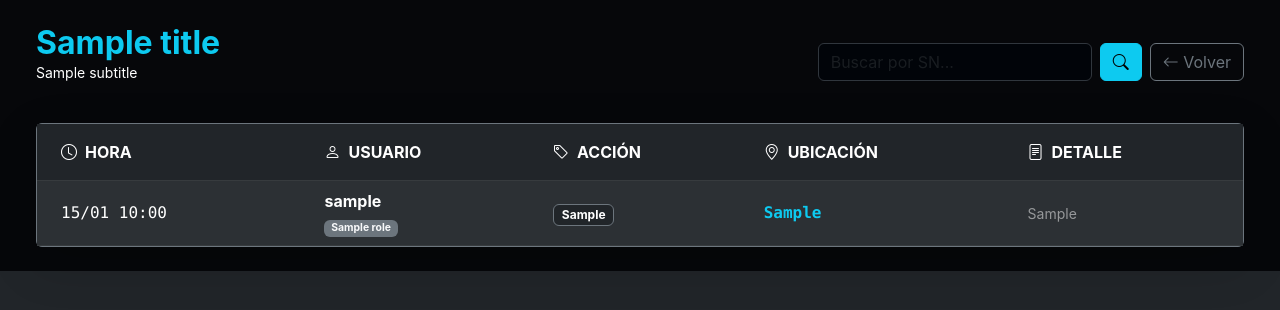
After one commit to WakingCat/nyo, a Flask app: template app/templates/mi_historial.html in a window 1280 px wide. The commit adds this page. Shown: the top 310 px of the page. Run offline with Flask 3, Linux system fonts and the light colour scheme; tables that the repository leaves empty hold one stand-in row (values such as "Sample post"); the template is opened without the code that fills it: values that come from a table or form of the project are taken from there, most other values are stand-ins (such as "Sample title", 1, 10 or a date in 2020); some libraries are stand-ins or nearby versions.

Commit message:
Features: Diagnostic flow, Personal History, RMA Autocomplete

```diff
--- a/app/routes/main.py
+++ b/app/routes/main.py
@@ -183,6 +183,51 @@ def monitor():
 
     historial = query.limit(100).all()
     return render_template('admin/monitor.html', historial=historial)
+
+
+@main_bp.route('/mi-historial')
+@login_required
+def mi_historial():
+    """Historial personal y de mi grupo (mismos WH/Contenedores)"""
+    user = User.query.get(session['user_id'])
+    my_whs = user.get_assigned_warehouses()
+
+    if not my_whs:
+        # Si no tiene WH, solo mostrar sus propios movimientos
+        share_users = [user.id]
+    else:
+        # Buscar usuarios que compartan al menos un WH o Contenedor
+        all_users = User.query.all()
+        share_users = []
+
+        for u in all_users:
+            u_whs = u.get_assigned_warehouses()
+            # Intersección de listas: si comparten algún WH
+            if set(my_whs) & set(u_whs):
+                share_users.append(u.id)
+
+        # Asegurar incluirse a sí mismo
+        if user.id not in share_users:
+            share_users.append(user.id)
+
+    # Query movimientos de estos usuarios
+    sn_filter = request.args.get('sn', '').strip()
+    query = Movimiento.query.filter(Movimiento.usuario_id.in_(share_users)).order_by(Movimiento.fecha_hora.desc())
+
+    if sn_filter:
+         query = query.filter(
+            db.or_(
+                Movimiento.referencia_miner.ilike(f'%{sn_filter}%'),
+                Movimiento.datos_nuevos.ilike(f'%{sn_filter}%')
+            )
+        )
+
+    historial = query.limit(100).all()
+
+    return render_template('mi_historial.html',
+                          historial=historial,
+                          title="MI HISTORIAL DE GRUPO",
+                          subtitle=f"Movimientos en mis zonas ({', '.join(map(str, my_whs))})")
 
 @main_bp.route('/dashboard/<int:wh>/<int:rack>')
 @login_required
--- a/app/static/js/dashboard.js
+++ b/app/static/js/dashboard.js
@@ -433,7 +433,8 @@ async function guardarDiagnostico() {
         sn_fisica: currentMinerData.sn_fisica, // Tomar del original para referencia
         falla: falla,
         solucion: solucion,
-        observacion: document.getElementById('diag-observacion').value
+        observacion: document.getElementById('diag-observacion').value,
+        marcar_solucionado: (solucion === 'Solucionado')  // Flag para limpiar diagnóstico
     };
 
     try {
@@ -446,8 +447,23 @@ async function guardarDiagnostico() {
         const json = await res.json();
 
         if (res.ok) {
-            alert("✅ Diagnóstico guardado correctamente.");
-            location.reload();
+            // Cerrar modal diagnóstico
+            bootstrap.Modal.getInstance(document.getElementById('modalDiagnostico'))?.hide();
+
+            // Si eligió RMA, abrir modal RMA con datos prellenados
+            if (solucion === 'RMA') {
+                alert("✅ Diagnóstico guardado. Ahora complete el formulario RMA.");
+                // Precargar datos en currentMinerData para el modal RMA
+                currentMinerData.diagnostico_detalle = `Falla: ${falla}`;
+                currentMinerData.falla_detectada = falla;
+                abrirModalMinerDirecto(currentMinerData, payload.wh, payload.rack, payload.fila, payload.columna);
+            } else if (solucion === 'Solucionado') {
+                alert("✅ Problema marcado como SOLUCIONADO. El equipo vuelve a estado operativo.");
+                location.reload();
+            } else {
+                alert("✅ Diagnóstico guardado correctamente.");
+                location.reload();
+            }
         } else {
             alert("Error: " + json.message);
         }
--- a/app/templates/base.html
+++ b/app/templates/base.html
@@ -88,6 +88,11 @@
                             <i class="bi bi-tools text-warning"></i> Mis Conciliaciones
                         </a>
                     </li>
+                    <li class="nav-item mb-2">
+                        <a class="nav-link text-white d-flex align-items-center gap-2" href="{{ url_for('main.mi_historial') }}">
+                            <i class="bi bi-clock-history text-info"></i> Mi Historial de Grupo
+                        </a>
+                    </li>
 
                     <hr class="text-secondary my-3 opacity-25">
 
@@ -145,23 +150,22 @@
                 </div>
                 <div class="modal-body p-4 text-center">
                     <h4 class="text-white mb-2" id="decision-title">Ubicación...</h4>
-                    <p class="text-secondary mb-4">Seleccione una acción para este equipo</p>
+                    <p class="text-secondary mb-4">¿Qué acción desea realizar?</p>
 
-                    <div class="row g-3">
-                        <div class="col-6">
-                            <button class="btn btn-outline-info w-100 py-3 hover-light" onclick="abrirFormularioDiagnostico()">
-                                <i class="bi bi-clipboard-check fs-1 mb-2 d-block"></i>
-                                <span class="fw-bold">DIAGNOSTICAR</span>
-                                <div class="small text-secondary mt-1">Registrar intento de reparación in-situ</div>
-                            </button>
-                        </div>
-                        <div class="col-6">
-                            <button class="btn btn-outline-warning w-100 py-3 hover-light" onclick="abrirRMA()">
-                                <i class="bi bi-tools fs-1 mb-2 d-block"></i>
-                                <span class="fw-bold">RMA / PIEZAS</span>
-                                <div class="small text-secondary mt-1">Enviar a Lab o pedir repuesto</div>
-                            </button>
-                        </div>
+                    <div class="d-grid gap-3">
+                        <button class="btn btn-info btn-lg py-3 hover-light" onclick="abrirFormularioDiagnostico()">
+                            <i class="bi bi-clipboard-check fs-1 mb-2 d-block"></i>
+                            <span class="fw-bold">DIAGNOSTICAR</span>
+                            <div class="small text-white-50 mt-1">Registrar diagnóstico y decidir acción</div>
+                        </button>
+                    </div>
+
+                    <div class="text-start mt-4 p-3 bg-black rounded border border-secondary">
+                        <small class="text-secondary">
+                            <i class="bi bi-info-circle me-1"></i>
+                            Debe registrar un diagnóstico antes de poder enviar a RMA o solicitar piezas.
+                            Si el problema se soluciona durante el diagnóstico, podrá marcarlo como resuelto.
+                        </small>
                     </div>
                 </div>
             </div>
@@ -229,6 +233,7 @@
                                 <label class="form-label small text-white-50">Solución Aplicada *</label>
                                 <select class="form-select bg-dark text-white border-secondary" id="diag-solucion" required onchange="checkSolucionDiag(this.value)">
                                     <option value="">Seleccionar...</option>
+                                    <option value="Solucionado" class="text-success">✓ SOLUCIONADO - Problema resuelto</option>
                                     <option value="Reinicio interfaz">Reinicio desde la interfaz</option>
                                     <option value="Restauración y FW">Restauración y Firmware</option>
                                     <option value="Reinicio manual">Reinicio físico (Manual)</option>
@@ -236,7 +241,7 @@
                                     <option value="Firmware Update">Actualización Firmware</option>
                                     <option value="Reinicio PDU">Reinicio PDU</option>
                                     <option value="Conciliación">Conciliación (Cambio Pieza)</option>
-                                    <option value="RMA">Derivar a RMA</option>
+                                    <option value="RMA" class="text-warning">→ RMA (Derivar a Laboratorio)</option>
                                     <option value="Restauración">Solo Restauración</option>
                                 </select>
                             </div>
--- /dev/null
+++ b/app/templates/mi_historial.html
@@ -0,0 +1,98 @@
+{% extends "base.html" %}
+
+{% block content %}
+<div class="container-fluid">
+    <div class="d-flex justify-content-between align-items-center mb-4">
+        <div>
+            <h2 class="text-info fw-bold mb-0">{{ title }}</h2>
+            <p class="text-white small">{{ subtitle }}</p>
+        </div>
+        <div class="d-flex gap-2 align-items-center">
+            <form method="get" class="d-flex gap-2">
+                <input type="text" name="sn" class="form-control bg-dark text-white border-secondary"
+                       placeholder="Buscar por SN..." value="{{ request.args.get('sn', '') }}">
+                <button type="submit" class="btn btn-info">
+                    <i class="bi bi-search"></i>
+                </button>
+                {% if request.args.get('sn') %}
+                <a href="{{ url_for('main.mi_historial') }}" class="btn btn-outline-secondary">
+                    <i class="bi bi-x-lg"></i>
+                </a>
+                {% endif %}
+            </form>
+            <a href="{{ url_for('main.index') }}" class="btn btn-outline-secondary">
+                <i class="bi bi-arrow-left"></i> Volver
+            </a>
+        </div>
+    </div>
+
+    <div class="card bg-dark border-secondary shadow-lg">
+        <div class="card-body p-0">
+            <div class="table-responsive">
+                <table class="table table-dark table-hover table-striped mb-0 align-middle">
+                    <thead class="bg-black text-info">
+                        <tr>
+                            <th class="py-3 ps-4"><i class="bi bi-clock me-2"></i>HORA</th>
+                            <th class="py-3"><i class="bi bi-person me-2"></i>USUARIO</th>
+                            <th class="py-3"><i class="bi bi-tag me-2"></i>ACCIÓN</th>
+                            <th class="py-3"><i class="bi bi-geo-alt me-2"></i>UBICACIÓN</th>
+                            <th class="py-3"><i class="bi bi-file-text me-2"></i>DETALLE</th>
+                        </tr>
+                    </thead>
+                    <tbody>
+                        {% for log in historial %}
+                        <tr>
+                            <td class="ps-4 text-white font-monospace">
+                                {{ log.fecha_hora.strftime('%d/%m %H:%M') }}
+                            </td>
+
+                            <td>
+                                <div class="fw-bold text-white">{{ log.usuario.username }}</div>
+                                <span class="badge bg-secondary text-light" style="font-size: 0.65rem;">
+                                    {{ log.usuario.role.nombre_puesto }}
+                                </span>
+                            </td>
+
+                            <td>
+                                {% if 'RMA' in log.accion or 'DIAG' in log.accion %}
+                                    <span class="badge bg-info text-dark fw-bold px-3 py-2">
+                                        <i class="bi bi-tools"></i> {{ log.accion }}
+                                    </span>
+                                {% elif 'ASIGNAR' in log.accion %}
+                                    <span class="badge bg-success text-dark fw-bold px-3 py-2">
+                                        <i class="bi bi-check-circle"></i> LAB
+                                    </span>
+                                {% elif 'CONCILIACIÓN' in log.accion %}
+                                    <span class="badge bg-primary text-white px-3 py-2">
+                                        <i class="bi bi-eye"></i> REV
+                                    </span>
+                                {% else %}
+                                    <span class="badge bg-dark border border-secondary text-white">
+                                        {{ log.accion }}
+                                    </span>
+                                {% endif %}
+                            </td>
+
+                            <td class="text-info font-monospace fw-bold">
+                                {{ log.referencia_miner }}
+                            </td>
+
+                            <td class="small text-white-50">
+                                {{ log.datos_nuevos }}
+                            </td>
+                        </tr>
+                        {% else %}
+                        <tr>
+                            <td colspan="5" class="text-center py-5 text-white">
+                                <i class="bi bi-inbox fs-1 d-block mb-3"></i>
+                                No hay movimientos registrados en tu grupo.
+                            </td>
+                        </tr>
+                        {% endfor %}
+                    </tbody>
+                </table>
+            </div>
+        </div>
+    </div>
+</div>
+{% endblock %}
```
Also changed, not shown: app/routes/diagnostico_routes.py (+18 -1 lines), app/templates/partials/miner_card.html (+8 -1 lines).
